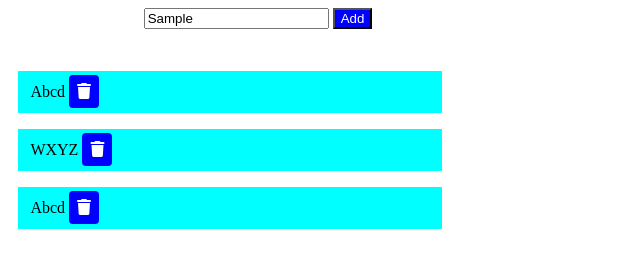
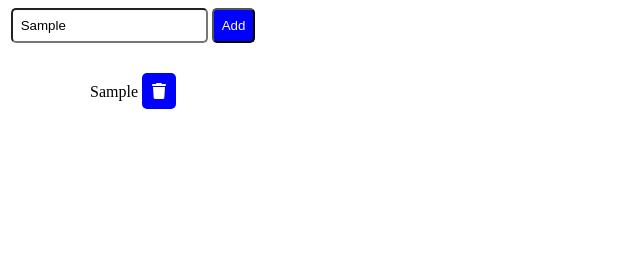
Before and after one commit to shujaatcodecrafter/javascript-demo, a plain HTML site: page Index.html in a window 1280 px wide. Both pictures are taken after typing "Sample" into the empty fields and a click on the button "Add". Shown: the whole page, without its empty margins (0-640 px from the left). Drawn offline with Linux system fonts and the light colour scheme.

Commit message:
Work on css and toDo.js

```diff
--- a/Index.html
+++ b/Index.html
@@ -1,5 +1,6 @@
 <!DOCTYPE html>
 <html lang="en">
+
 <head>
     <meta charset="UTF-8">
     <meta http-equiv="X-UA-Compatible" content="IE=edge">
@@ -8,20 +9,31 @@
     <link rel="stylesheet" href="./styles.css">
     <link rel="stylesheet" href="https://cdnjs.cloudflare.com/ajax/libs/font-awesome/6.2.0/css/all.min.css">
 </head>
+
 <body>
+
     <div class="container">
-        <input type="text">
-        <button>Add</button>
+       <input class="todoValue" type="text">
+        <button class="addTodo">Add</button>
 
 
-    <div class="contentList">
-      <div>  <label>Abcd <span><i class="fa-solid fa-trash"></i></span></label></div>
-     <div>   <label>WXYZ <span><i class="fa-solid fa-trash"></i></span></label>
+        <div class="contentList">
+            <!-- <div class="content-box"> <span>Abcd </span>
+                <span class="deleteBox"><i class="fa-solid fa-trash"></i></span>
+            </div> -->
+            <!-- <div class="content-box"> <span>WXYZ </span>
+              <span class="deleteBox"><i class="fa-solid fa-trash"></i></span>
 
-    </div>
-    <div>  <label>Abcd <span><i class="fa-solid fa-trash"></i></span></label></div>
+            </div>
+            <div class="content-box"> <span>Abcd </span>
+                <span class="deleteBox"> <i class="fa-solid fa-trash"></i></span></div>
+            <div class="content-box"> <span>WXYZ </span>
+                <span class="deleteBox"> <i class="fa-solid fa-trash"></i></span>
+            </div> -->
+        </div>
+        <script src="./toDo.js"></script>
 
-    </div>
-</div>
 </body>
+
+
 </html>
--- a/styles.css
+++ b/styles.css
@@ -1,42 +1,51 @@
-body{
+body {
     text-align: center;
-
 }
 
 .container {
-text-align: center;
-width: 500px;
+    text-align: center;
+    width: 250px;
 
 }
-.container >button{
+.container>input{
+    padding: 8px;
+    border-radius: 5px;
+}
+
+.container>button {
     background-color: blue;
     color: white;
+    border-radius: 5px;
+    padding: 8px;
+}
 
+.contentList {
+    margin-top: 30px;
 }
-.contentList {
-    text-align: center;
 
-    margin-top: 4vh;
-    padding: 1.3vh;
+.content-box {
+    background-color: aqua;
+    border-radius: 5px;
     display: flex;
-    flex-direction: column;
-    gap: 2vh;
+    align-items: center;
+    justify-content: space-between;
 
+    margin-bottom: 10px;
+    padding: 10px 15px ;
 }
-.contentList>div{
-    width: 400px;
-    background-color:aqua ;
-    padding: 1.5vh;
-    display:flex;
-    flex-direction: row;
+.deleteBox{
+    display:inline-flex;
+    align-items: center;
+    justify-content: center;
+    padding: 10px;
+    background-color: blue;
+    border-radius: 5px;
 }
-.contentList>div>label{
+.deleteBox i{
+    color: #fff;
+}
 
-    color: black;
-
-
-}
-.contentList>div>label>span{
+.contentList>div>label>span {
     background-color: blue;
     padding: 1vh;
     border-radius: 4px;
--- a/toDo.js
+++ b/toDo.js
@@ -0,0 +1,13 @@
+console.log("Hello",document.querySelector(".addTodo"));
+const todoButton=document.querySelector(".addTodo")
+const inputField= document.querySelector(".todoValue")
+const contentList=document.querySelector(".contentList")
+todoButton.addEventListener("click", () => {
+    console.log(inputField.value)
+    const newDiv=document.createElement("div")
+
+    const innerElement=`<span>${inputField.value}</span>
+    <span class="deleteBox"><i class="fa-solid fa-trash"></i></span>`
+newDiv.innerHTML=innerElement
+    contentList.append(newDiv)
+});
```
